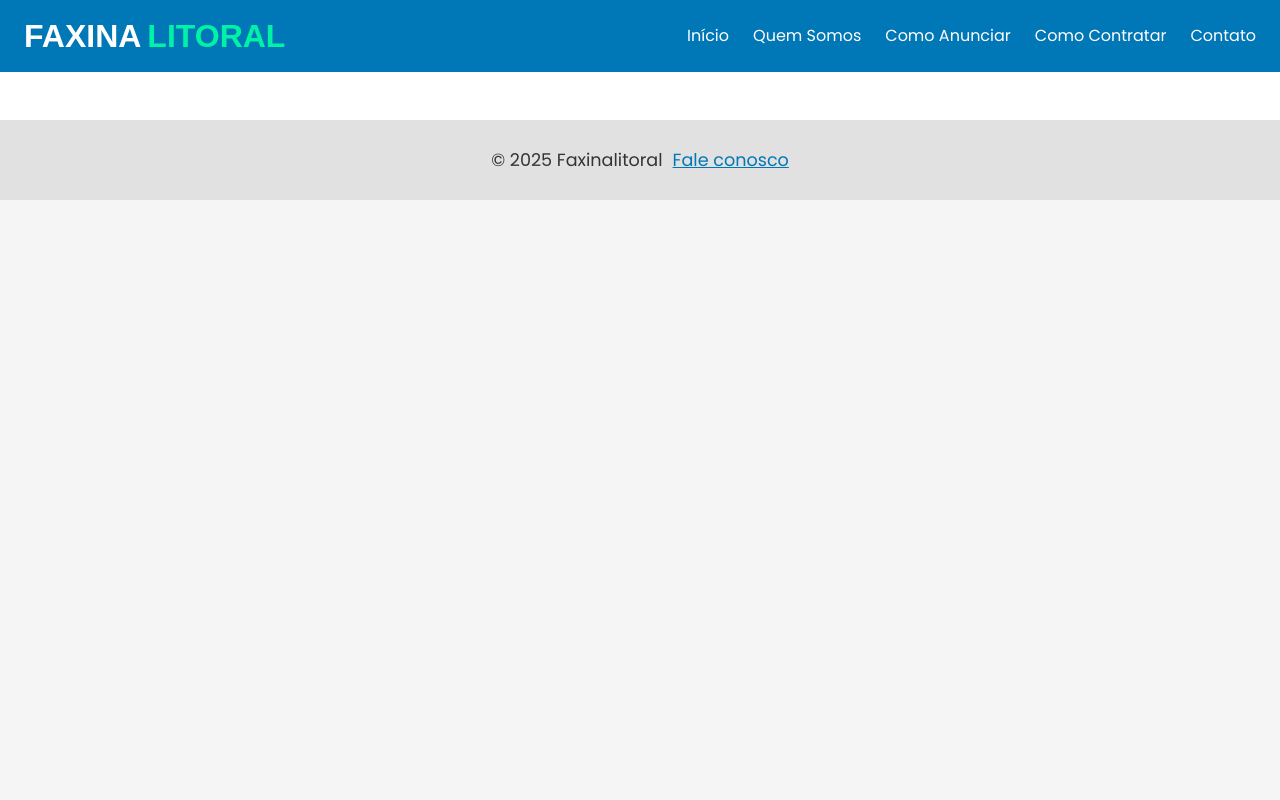
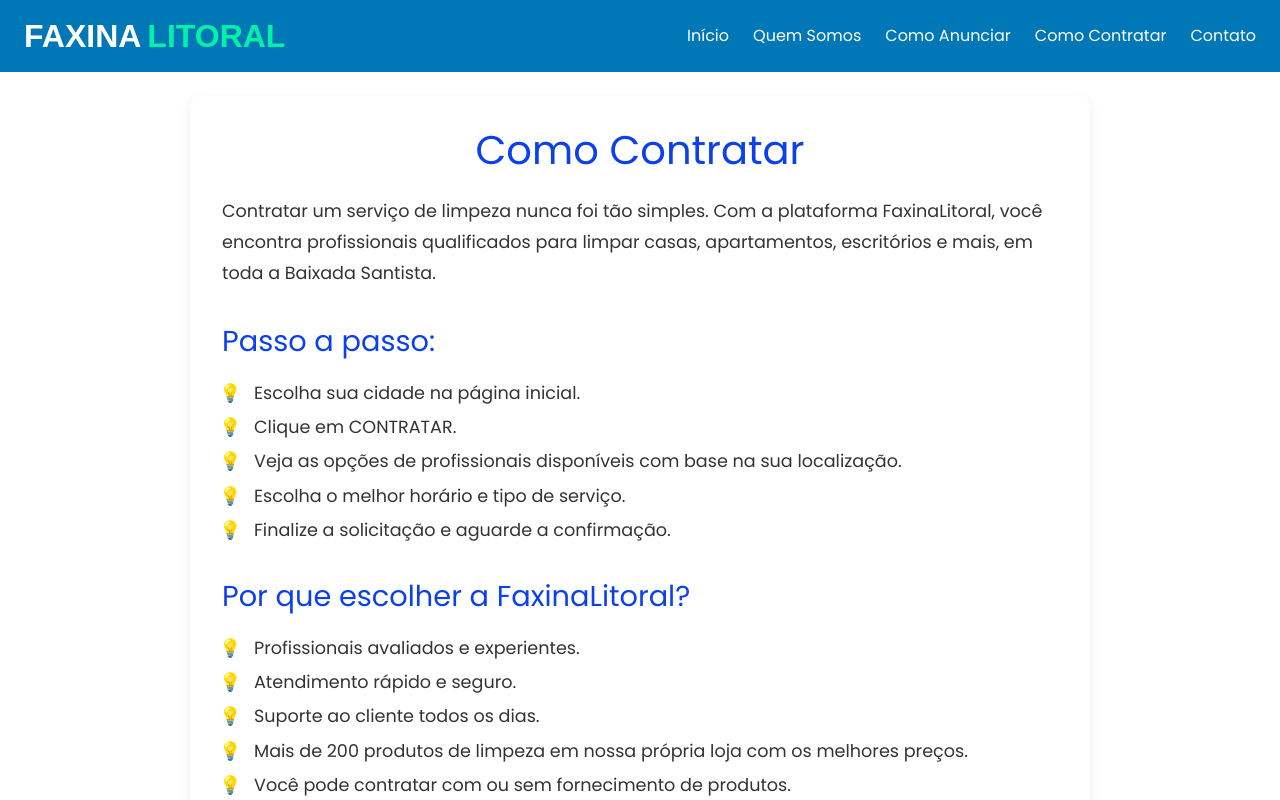
Before and after one commit to countdracula6/faxina-litoral, a React (Vite) app: page /como-contratar in a window 1280 px wide. Shown: the top 800 px of the page. Built offline with nearby package versions, Linux system fonts and the light colour scheme.

Commit message:
contratar button home

```diff
--- /dev/null
+++ b/src/pages/ComoContratar.css
@@ -0,0 +1,59 @@
+.como-contratar {
+  max-width: 900px;
+  margin: 0 auto;
+  padding: 2rem;
+  background-color: #ffffff;
+  border-radius: 10px;
+  box-shadow: 0 4px 12px rgba(0, 0, 0, 0.08);
+  font-family: 'Poppins', sans-serif;
+  color: #333;
+}
+
+.como-contratar h1 {
+  font-size: 2.5rem;
+  margin-bottom: 1.5rem;
+  color: #0c40eb;
+  text-align: center;
+}
+
+.como-contratar h2 {
+  font-size: 1.8rem;
+  margin-top: 2rem;
+  margin-bottom: 1rem;
+  color: #0c40eb;
+}
+
+.como-contratar h3 {
+  font-size: 1.5rem;
+  margin-top: 1.5rem;
+  margin-bottom: 1rem;
+  color: #0c40eb;
+}
+
+.como-contratar p {
+  font-size: 1.1rem;
+  line-height: 1.75;
+  margin-bottom: 1rem;
+}
+
+.como-contratar ul {
+  padding-left: 1.5rem;
+  margin-bottom: 1rem;
+}
+
+.como-contratar li {
+  margin-bottom: 0.5rem;
+  font-size: 1.1rem;
+  list-style-type: '💡 ';
+  padding-left: 0.5rem;
+}
+
+.como-contratar a {
+  color: #0c40eb;
+  text-decoration: underline;
+}
+
+.como-contratar a:hover {
+  color: #0927a5;
+  text-decoration: none;
+}
--- /dev/null
+++ b/src/pages/ComoContratar.jsx
@@ -0,0 +1,37 @@
+import React from 'react'
+import './ComoContratar.css'
+
+export default function ComoContratar() {
+  return (
+    <div className="como-contratar">
+      <h1>Como Contratar</h1>
+      <p>
+        Contratar um serviço de limpeza nunca foi tão simples. Com a plataforma FaxinaLitoral,
+        você encontra profissionais qualificados para limpar casas, apartamentos, escritórios e mais,
+        em toda a Baixada Santista.
+      </p>
+
+      <h2>Passo a passo:</h2>
+      <ul>
+        <li>Escolha sua cidade na página inicial.</li>
+        <li>Clique em <strong>CONTRATAR</strong>.</li>
+        <li>Veja as opções de profissionais disponíveis com base na sua localização.</li>
+        <li>Escolha o melhor horário e tipo de serviço.</li>
+        <li>Finalize a solicitação e aguarde a confirmação.</li>
+      </ul>
+
+      <h2>Por que escolher a FaxinaLitoral?</h2>
+      <ul>
+        <li>Profissionais avaliados e experientes.</li>
+        <li>Atendimento rápido e seguro.</li>
+        <li>Suporte ao cliente todos os dias.</li>
+        <li>Mais de 200 produtos de limpeza em nossa própria loja com os melhores preços.</li>
+        <li>Você pode contratar com ou sem fornecimento de produtos.</li>
+      </ul>
+
+      <p>
+        Conte com a FaxinaLitoral para tornar sua rotina mais leve e seu ambiente sempre limpo.
+      </p>
+    </div>
+  )
+}
--- /dev/null
+++ b/src/pages/Contato.css
@@ -0,0 +1,51 @@
+.contato {
+  max-width: 900px;
+  margin: 0 auto;
+  padding: 2rem;
+  background-color: #fff;
+  border-radius: 10px;
+  box-shadow: 0 4px 12px rgba(0, 0, 0, 0.08);
+  font-family: 'Poppins', sans-serif;
+  color: #333;
+}
+
+.contato h1 {
+  font-size: 2.5rem;
+  margin-bottom: 1rem;
+  color: #0c40eb;
+  text-align: center;
+}
+
+.contato h2 {
+  font-size: 1.8rem;
+  margin-top: 2rem;
+  margin-bottom: 1rem;
+  color: #0c40eb;
+}
+
+.contato p {
+  font-size: 1.1rem;
+  line-height: 1.7;
+  margin-bottom: 1rem;
+}
+
+.contato ul {
+  padding-left: 1.5rem;
+  margin-bottom: 1rem;
+}
+
+.contato li {
+  margin-bottom: 0.5rem;
+  font-size: 1.1rem;
+  list-style-type: '📍 ';
+  padding-left: 0.5rem;
+}
+
+.contato a {
+  color: #0c40eb;
+  text-decoration: none;
+}
+
+.contato a:hover {
+  text-decoration: underline;
+}
--- /dev/null
+++ b/src/pages/Contato.jsx
@@ -0,0 +1,29 @@
+import React from "react";
+import "./Contato.css";
+
+export default function Contato() {
+  return (
+    <div className="contato">
+      <h1>Fale Conosco</h1>
+      <p>Entre em contato conosco para tirar dúvidas, oferecer sugestões ou solicitar ajuda.</p>
+
+      <h2>Formas de contato:</h2>
+      <ul>
+        <li>Email: atendimento@faxinalitoral.com.br</li>
+        <li>Telefone/WhatsApp: (13) 99999-9999</li>
+        <li>Endereço: Av. Principal, 123 - Santos/SP</li>
+      </ul>
+
+      <h3>Horário de atendimento</h3>
+      <p>Segunda à Sexta, das 08h às 18h</p>
+
+      <h3>Redes sociais</h3>
+      <ul>
+        <li><a href="https://instagram.com/faxinalitoral" target="_blank">Instagram</a></li>
+        <li><a href="https://facebook.com/faxinalitoral" target="_blank">Facebook</a></li>
+      </ul>
+
+      <p>Estamos aqui para te ajudar e garantir o melhor serviço de limpeza da região.</p>
+    </div>
+  );
+}
--- a/src/routes/AppRoutes.jsx
+++ b/src/routes/AppRoutes.jsx
@@ -4,6 +4,8 @@
 import QuemSomos from '../pages/QuemSomos'
 import Faxinar from '../pages/Faxinar'  // ✅ FIXED
 import ComoAnunciar from '../pages/ComoAnunciar'
+import ComoContratar from '../pages/ComoContratar'
+import Contato from '../pages/Contato'
 
 export default function AppRoutes() {
   return (
@@ -12,6 +14,8 @@
       <Route path="/quem-somos" element={<QuemSomos />} />
       <Route path="/faxinar" element={<Faxinar />} />
       <Route path="/como-anunciar" element={<ComoAnunciar />} />
+       <Route path="/como-contratar" element={<ComoContratar />} />
+        <Route path="/contato" element={<Contato />} />
       {/* More routes later like /anunciar, /produtos, etc */}
     </Routes>
   )
--- /dev/null
+++ b/src/styles/ComoContratar.css
@@ -0,0 +1,59 @@
+.como-contratar {
+  max-width: 900px;
+  margin: 0 auto;
+  padding: 2rem;
+  background-color: #ffffff;
+  border-radius: 10px;
+  box-shadow: 0 4px 12px rgba(0, 0, 0, 0.08);
+  font-family: 'Poppins', sans-serif;
+  color: #333;
+}
+
+.como-contratar h1 {
+  font-size: 2.5rem;
+  margin-bottom: 1.5rem;
+  color: #0c40eb;
+  text-align: center;
+}
+
+.como-contratar h2 {
+  font-size: 1.8rem;
+  margin-top: 2rem;
+  margin-bottom: 1rem;
+  color: #0c40eb;
+}
+
+.como-contratar h3 {
+  font-size: 1.5rem;
+  margin-top: 1.5rem;
+  margin-bottom: 1rem;
+  color: #0c40eb;
+}
+
+.como-contratar p {
+  font-size: 1.1rem;
+  line-height: 1.75;
+  margin-bottom: 1rem;
+}
+
+.como-contratar ul {
+  padding-left: 1.5rem;
+  margin-bottom: 1rem;
+}
+
+.como-contratar li {
+  margin-bottom: 0.5rem;
+  font-size: 1.1rem;
+  list-style-type: '💡 ';
+  padding-left: 0.5rem;
+}
+
+.como-contratar a {
+  color: #0c40eb;
+  text-decoration: underline;
+}
+
+.como-contratar a:hover {
+  color: #0927a5;
+  text-decoration: none;
+}
```
Also changed, not shown: src/pages/Contratar.css (added, +58 -0 lines), src/pages/Contratar.jsx (added, +58 -0 lines).
